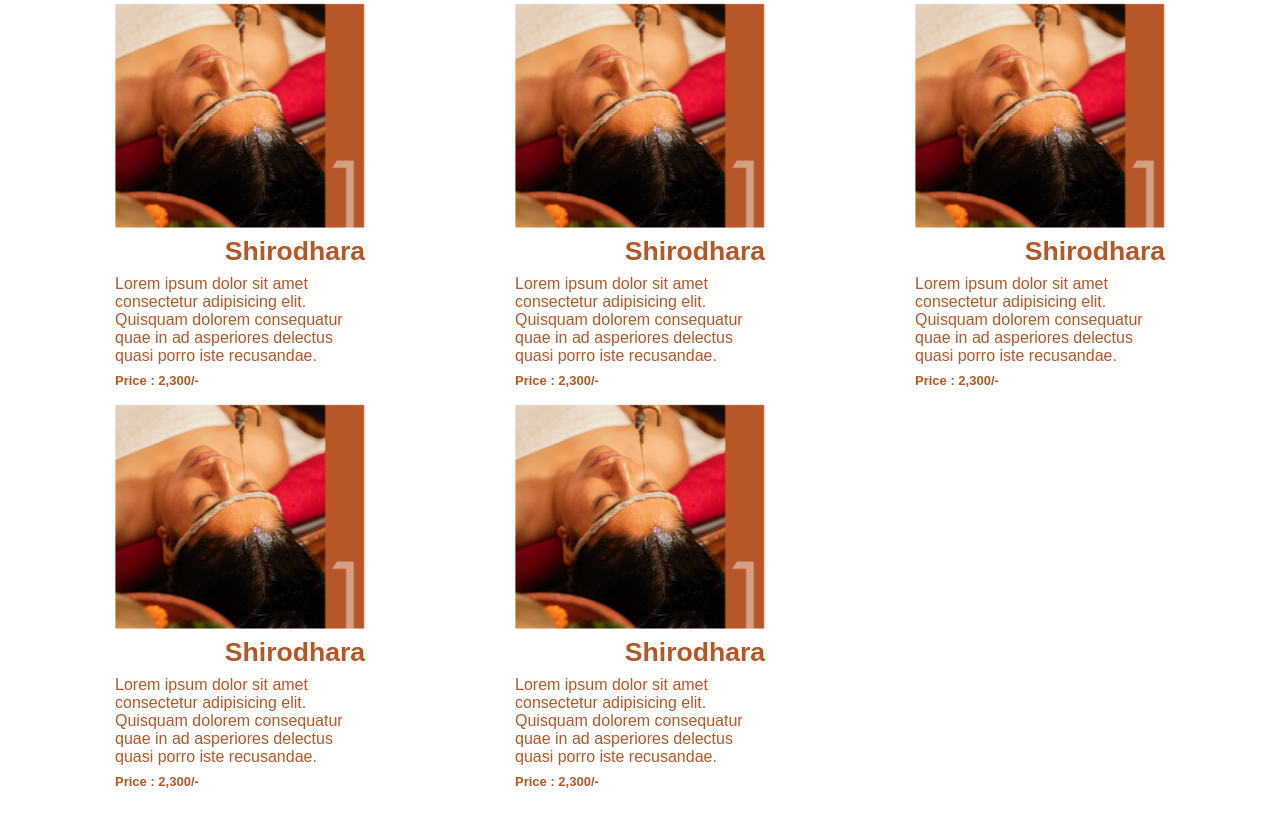
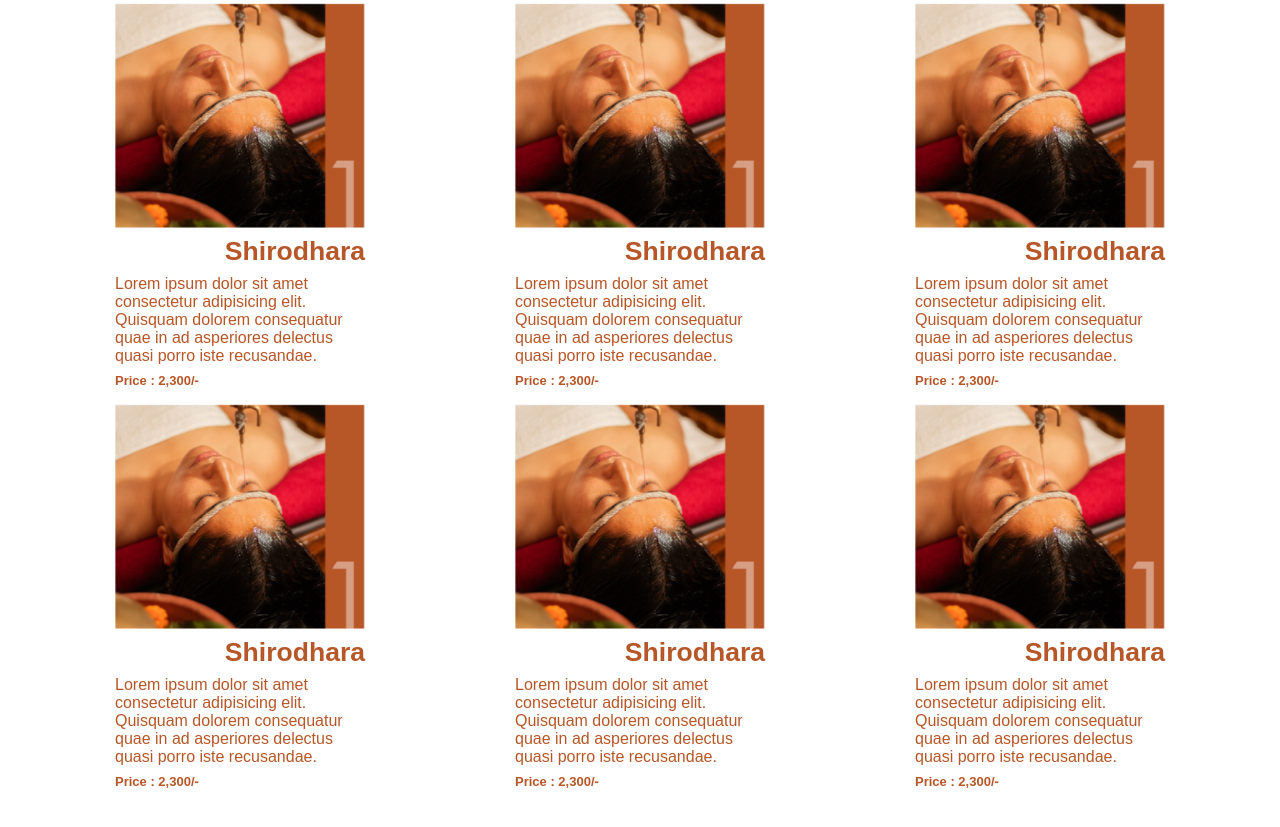
Before and after one commit to AbhishekChoudhari42/sample, a plain HTML site: page index.html in a window 1280 px wide. Shown: the part 1426-2253 px from the top of the page. Drawn offline with Linux system fonts and the light colour scheme.

Commit message:
service card added

```diff
--- a/index.html
+++ b/index.html
@@ -62,6 +62,13 @@
                 <p>Lorem ipsum dolor sit amet consectetur adipisicing elit. Quisquam dolorem consequatur quae in ad asperiores delectus quasi porro iste recusandae.</p>
                 <h6>Price : 2,300/-</h6>
             </div>
+
+            <div class="service_card">
+                <img src="./pictures/service_image.png" width="250" alt="" srcset="">
+                <h5>Shirodhara</h5>
+                <p>Lorem ipsum dolor sit amet consectetur adipisicing elit. Quisquam dolorem consequatur quae in ad asperiores delectus quasi porro iste recusandae.</p>
+                <h6>Price : 2,300/-</h6>
+            </div>
         </div>
 
 
--- a/landingpage.css
+++ b/landingpage.css
@@ -58,7 +58,7 @@ header h2,h3{
     width: 100%;
     display: grid;
     place-items: center;
-    grid-template-columns: 1fr 1fr 1fr;
+    grid-template-columns: repeat( auto-fit, minmax(300px, 1fr) );
     grid-gap: 1rem;
 }
 .service_card{
```
